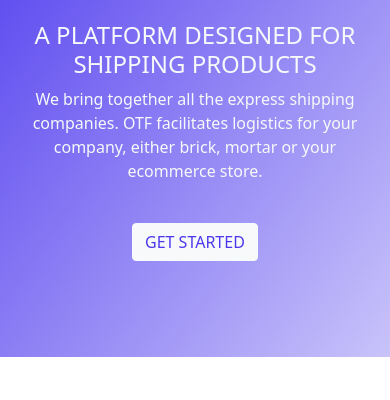
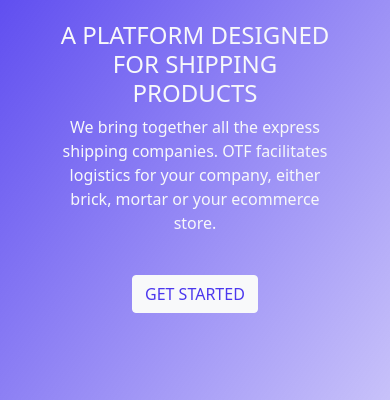
Before and after one commit to byt-32/landing_page_design, a plain HTML site: page src/index.html in a window 390 px wide. Shown: the part 235-635 px from the top of the page. Drawn offline with Linux system fonts and the light colour scheme.

Commit message:
adjust breakpoint styles

```diff
--- a/src/style.css
+++ b/src/style.css
@@ -148,6 +148,10 @@
 	.navbar.resp-navbar {
 		display: block !important;
 	}
+	.hero-banner {
+		width: 80%;
+		margin: 0 auto;
+	}
 	.banner-img.d-flex {
 		display: none !important;
 	}
```
